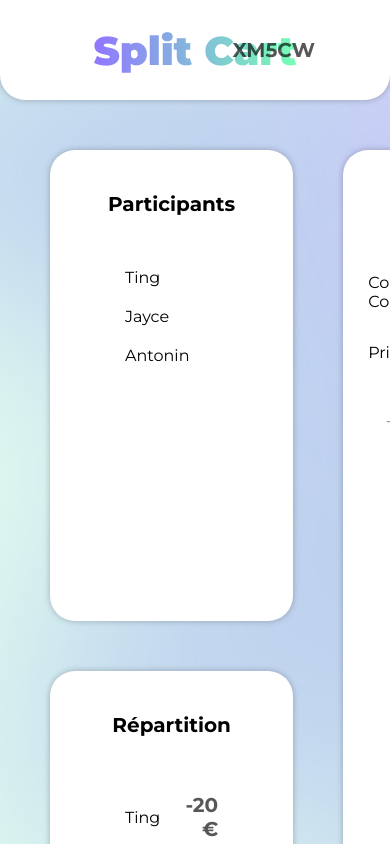
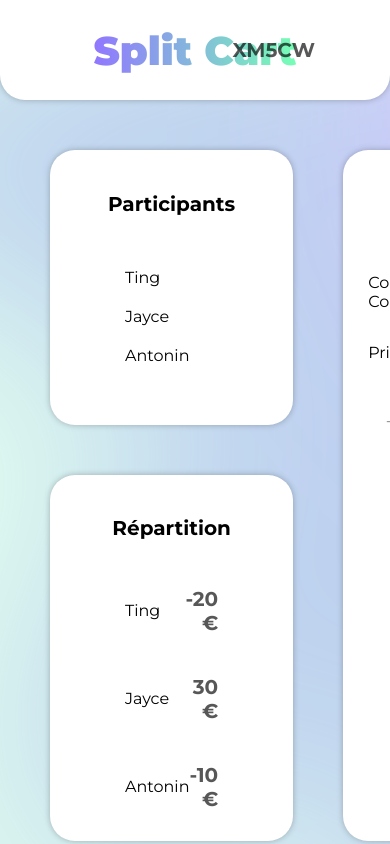
Before and after one commit to Mael29000/Split-Cart, a React (Create React App) app: page / in a window 390 px wide. Shown: the top 844 px of the page. Built offline with nearby package versions, Linux system fonts and the light colour scheme; sample sign-in values are in the browser's storage.

Commit message:
responsive 2

```diff
--- a/src/components/LeftPanel.tsx
+++ b/src/components/LeftPanel.tsx
@@ -8,7 +8,7 @@ export default function LeftPanel() {
     <div
       style={{
         display: "grid",
-        gridTemplateRows: "1fr 1fr",
+        gridTemplateRows: "3fr 4fr",
         gap: "50px",
       }}
     >
--- a/src/components/Panel.tsx
+++ b/src/components/Panel.tsx
@@ -12,7 +12,7 @@ export default function Panel(props: PanelProps) {
     <div
       style={{
         background: "#fff",
-        padding: !disablePadding ? "25px" : 0,
+        padding: !disablePadding ? "25px 25px 0px 25px" : 0,
         boxShadow: "0px 0px 6px 0px rgba(0,0,0,0.25)",
         borderRadius: "25px",
         position: "relative",
--- a/src/components/Repartition.tsx
+++ b/src/components/Repartition.tsx
@@ -14,7 +14,7 @@ export default function Repartition() {
   return (
     <div>
       <h2 style={{ fontSize: "20px", textAlign: "center" }}>Répartition</h2>
-      <div style={{ padding: "20px 50px" }}>
+      <div style={{ padding: "10px 50px" }}>
         {repartition.map((item) => (
           <RepartitionItem
             key={item.user}
@@ -40,7 +40,6 @@ const RepartitionItem = (props: RepartitionItemProps) => {
       style={{
         display: "grid",
         gridTemplateColumns: "1fr 1fr",
-        marginBottom: "20px",
         alignItems: "center",
       }}
     >
```
